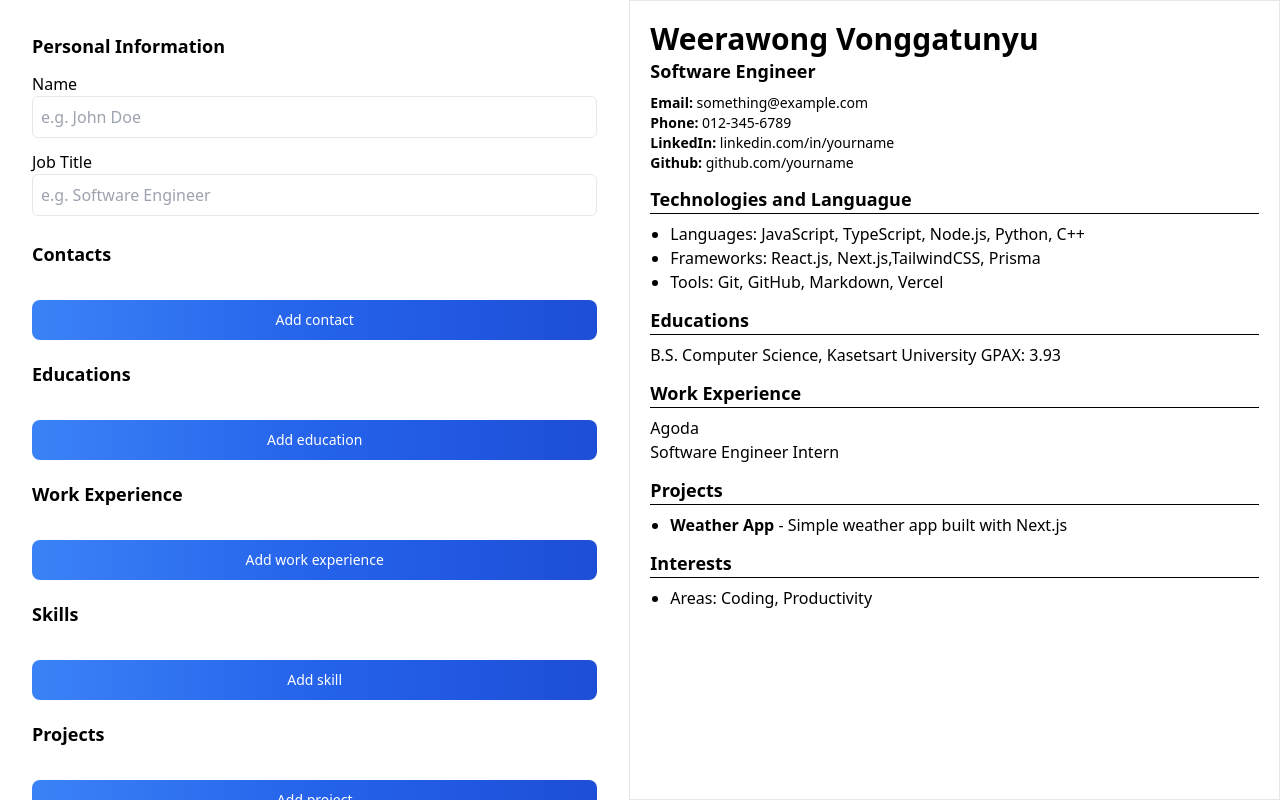
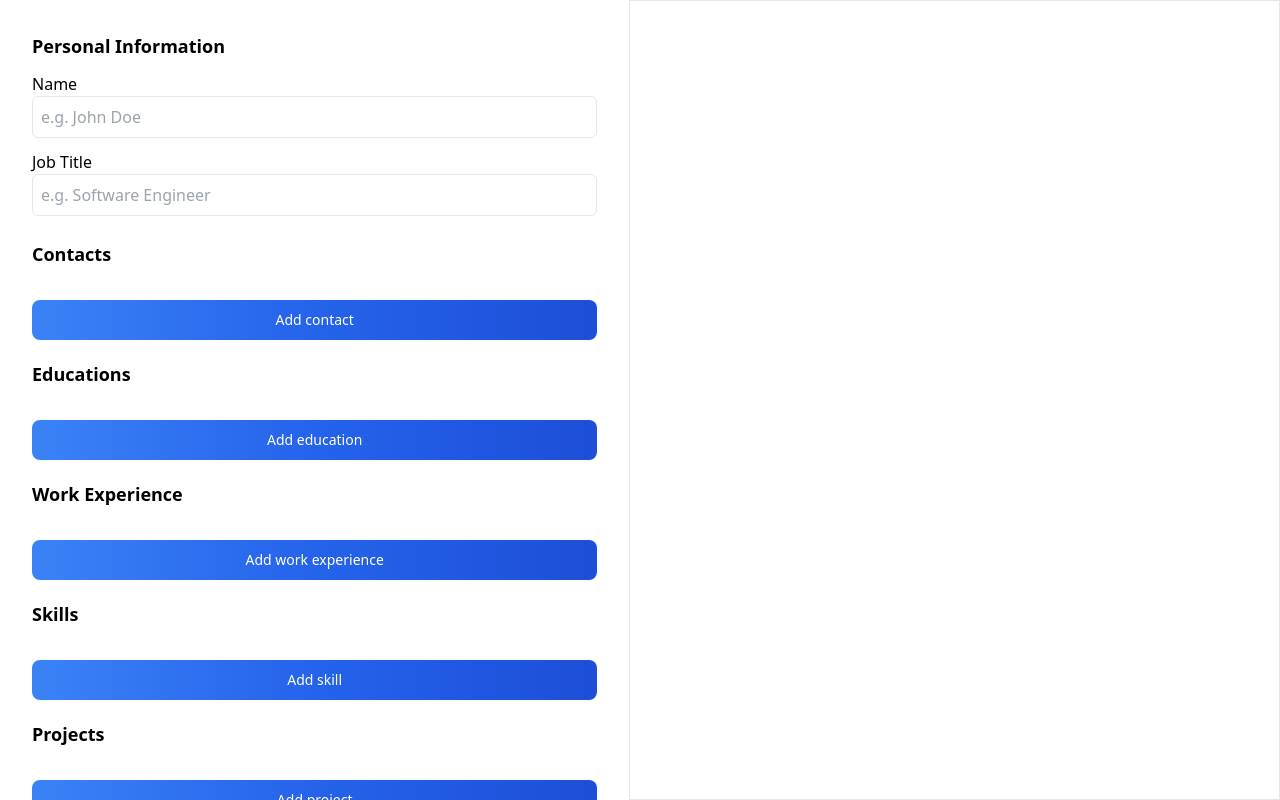
Before and after one commit to Qu1etboy/resume-edit, a Next.js app: page /edit in a window 1280 px wide. Built offline with nearby package versions, Linux system fonts and the light colour scheme.

Commit message:
feat: display real data in resume component

```diff
--- a/components/FormComponent.tsx
+++ b/components/FormComponent.tsx
@@ -75,7 +75,11 @@ const resumeForm = [
         name: "projectName",
         placeHolder: "Project Name",
       },
-      { label: "Description", name: "Description", placeHolder: "Description" },
+      {
+        label: "Description",
+        name: "projectDescr",
+        placeHolder: "Description",
+      },
     ],
     value: { projectName: "", projectDescr: "" },
     button: "Add project",
@@ -95,7 +99,7 @@ const resumeForm = [
   },
 ];
 
-export default function FormComponent() {
+export default function FormComponent({ setParentResume }: any) {
   const [resume, setResume] = useState<Resume>({
     name: "",
     job: "",
@@ -132,7 +136,7 @@ export default function FormComponent() {
 
   useEffect(() => {
     // sent data back to parent component
-    // console.log(resume);
+    setParentResume(resume);
   }, [resume]);
 
   return (
--- a/components/Resume.tsx
+++ b/components/Resume.tsx
@@ -1,69 +1,95 @@
-export default function Resume() {
+import type {
+  Contact,
+  Education,
+  Interest,
+  Project,
+  Resume,
+  Skill,
+  WorkExp,
+} from "@/lib/types";
+
+export default function Resume({ resume }: { resume: Resume }) {
   return (
     <div>
-      <h1 className="text-3xl font-bold">Weerawong Vonggatunyu</h1>
-      <h2 className="text-lg font-semibold mb-2">Software Engineer</h2>
+      <h1 className="text-3xl font-bold">{resume.name}</h1>
+      <h2 className="text-lg font-semibold mb-2">{resume.job}</h2>
       <section className="mb-3 text-sm">
         <ul>
-          <li>
-            <span className="font-semibold">Email:</span> something@example.com
+          {resume["contacts"]?.map((contact: Contact, idx: number) => (
+            <li key={idx}>
+              <span className="font-semibold">{contact.label}</span>
+              {": "}
+              {contact.link}
             </li>
-          <li>
-            <span className="font-semibold">Phone:</span> 012-345-6789
-          </li>
-          <li>
-            <span className="font-semibold">LinkedIn:</span>{" "}
-            linkedin.com/in/yourname
-          </li>
-          <li>
-            <span className="font-semibold">Github:</span> github.com/yourname
-          </li>
+          ))}
         </ul>
       </section>
+      {resume["skills"] && (
         <section className="mb-3">
           <h1 className="text-lg font-bold border-b border-black mb-2">
             Technologies and Languague
           </h1>
           <ul className="list-disc ml-5">
-          <li>Languages: JavaScript, TypeScript, Node.js, Python, C++</li>
-          <li>Frameworks: React.js, Next.js,TailwindCSS, Prisma</li>
-          <li>Tools: Git, GitHub, Markdown, Vercel</li>
+            {resume["skills"]?.map((skill: Skill, idx: number) => (
+              <li key={idx}>{skill.skill}</li>
+            ))}
           </ul>
         </section>
+      )}
+      {resume["educations"] && (
         <section className="mb-3">
           <h1 className="text-lg font-bold border-b border-black mb-2">
             Educations
           </h1>
-        <h2>B.S. Computer Science, Kasetsart University GPAX: 3.93</h2>
+          <ul>
+            {resume["educations"]?.map((education: Education, idx: number) => (
+              <li key={idx}>
+                {education.schoolDescr}, {education.schoolName}
+              </li>
+            ))}
+          </ul>
         </section>
+      )}
+      {resume["workExps"] && (
         <section className="mb-3">
           <h1 className="text-lg font-bold border-b border-black mb-2">
             Work Experience
           </h1>
-        <div>
-          <h2>Agoda</h2>
-          <p>Software Engineer Intern</p>
+          {resume["workExps"]?.map((workExp: WorkExp, idx: number) => (
+            <div key={idx}>
+              <h2>{workExp.jobTitle}</h2>
+              <h2>{workExp.workDescr}</h2>
             </div>
+          ))}
         </section>
+      )}
+      {resume["projects"] && (
         <section className="mb-3">
           <h1 className="text-lg font-bold border-b border-black mb-2">
             Projects
           </h1>
           <ul className="list-disc ml-5">
-          <li>
-            <span className="font-semibold">Weather App</span> - Simple weather
-            app built with Next.js
+            {resume["projects"]?.map((project: Project, idx: number) => (
+              <li key={idx}>
+                <span className="font-semibold">{project.projectName}</span> -{" "}
+                {project.projectDescr}
               </li>
+            ))}
           </ul>
         </section>
+      )}
+      {resume["interests"] && (
         <section className="mb-3">
           <h1 className="text-lg font-bold border-b border-black mb-2">
             Interests
           </h1>
           <ul className="list-disc ml-5">
-          <li>Areas: Coding, Productivity</li>
+            {resume["interests"]?.map((interest: Interest, idx: number) => (
+              <li key={idx}>{interest.interest}</li>
+            ))}
           </ul>
         </section>
+      )}
     </div>
   );
 }
--- a/pages/edit.tsx
+++ b/pages/edit.tsx
@@ -1,14 +1,21 @@
 import FormComponent from "@/components/FormComponent";
-import Resume from "@/components/Resume";
+import ResumeComponent from "@/components/Resume";
+import type { Resume } from "@/lib/types";
+import { useState } from "react";
 
 export default function EditResume() {
+  const [resume, setResume] = useState<Resume>({
+    name: "",
+    job: "",
+  });
+
   return (
     <main className="flex ">
       <section className="w-full print:hidden">
-        <FormComponent />
+        <FormComponent setParentResume={setResume} />
       </section>
       <section className="w-full p-5 border print:border-0">
-        <Resume />
+        <ResumeComponent resume={resume as Resume} />
       </section>
     </main>
   );
```
Lines whose indentation alone changed are shown as unchanged.
